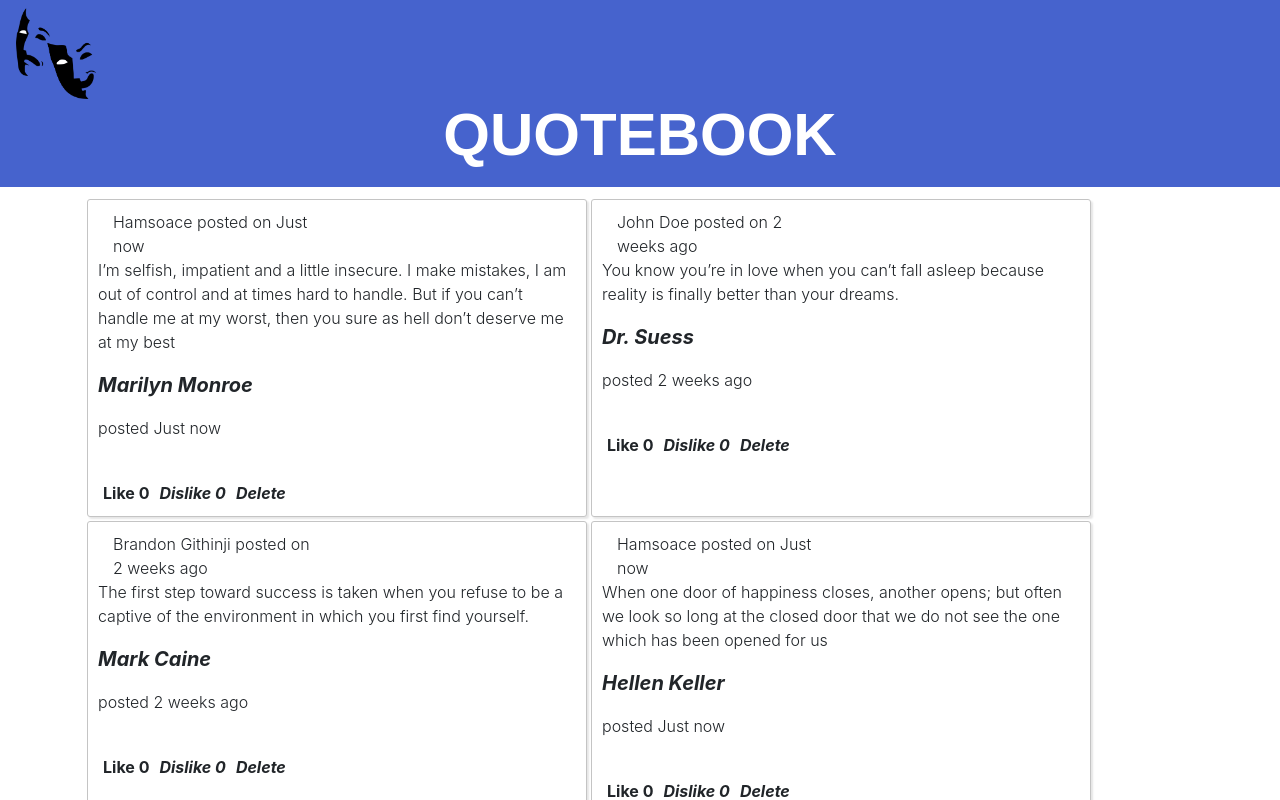
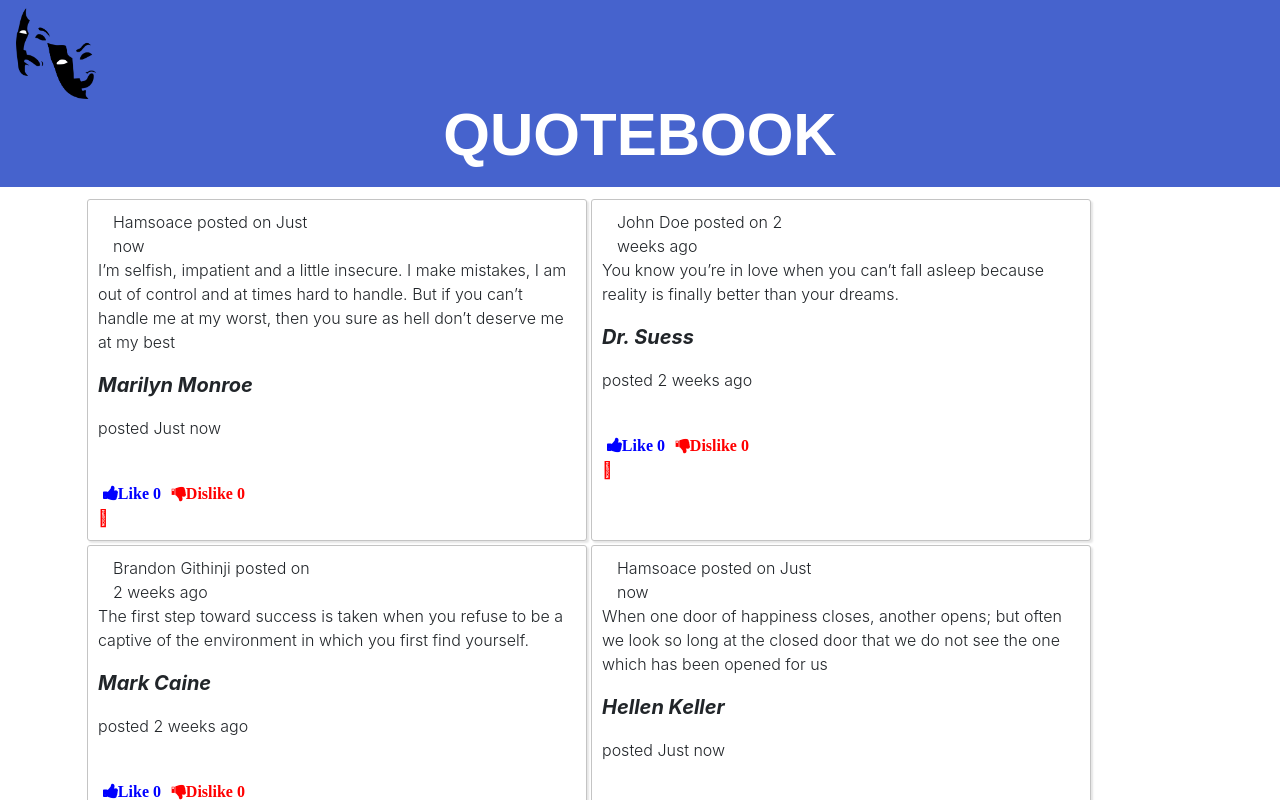
Before and after one commit to 254Davidhashisoma/quotebook, an Angular app: page / in a window 1280 px wide. Shown: the top 800 px of the page. Built offline with nearby package versions, Linux system fonts and the light colour scheme.

Commit message:
styling delete button

```diff
--- a/src/app/quotes-detail/quotes-detail.component.css
+++ b/src/app/quotes-detail/quotes-detail.component.css
@@ -10,6 +10,14 @@
         cursor: pointer;
     }
 
+    .dislike {
+        color: red;
+    }
+
+    .like {
+        color: blue;
+    }
+
     button {
         padding-left: 10px;
         margin: 10px;
--- a/src/app/quotes-detail/quotes-detail.component.html
+++ b/src/app/quotes-detail/quotes-detail.component.html
@@ -5,9 +5,8 @@
 
     <br>
     <div class="buttons">
-        <i class="fas fa-like" (click)='like()'>Like {{upvote}}</i>
-        <i (click)='unlike()'>Dislike {{downvote}}</i>
-        <i class="fas-fa bin" (click)='deleteQuotes(true)'>Delete</i>
+        <i class="fa fa-thumbs-up like" (click)='like()'>Like {{upvote}}</i>
+        <i class="fa fa-thumbs-down dislike" (click)='unlike()'>Dislike {{downvote}}</i>
 
     </div>
 </div>
--- a/src/app/quotes/quotes.component.css
+++ b/src/app/quotes/quotes.component.css
@@ -43,3 +43,8 @@
         font-size: 60px;
         font-weight: bold;
     }
+
+    i {
+        cursor: pointer;
+        color: red;
+    }
--- a/src/app/quotes/quotes.component.html
+++ b/src/app/quotes/quotes.component.html
@@ -15,6 +15,7 @@
                 <app-quotes-detail [quotes]='quotes' (isComplete)='deleteQuote($event,i)'>
 
                 </app-quotes-detail>
+                <i class="fas fa-trash" (click)='deleteQuotes(true)'></i>
 
             </div>
         </div>
```
